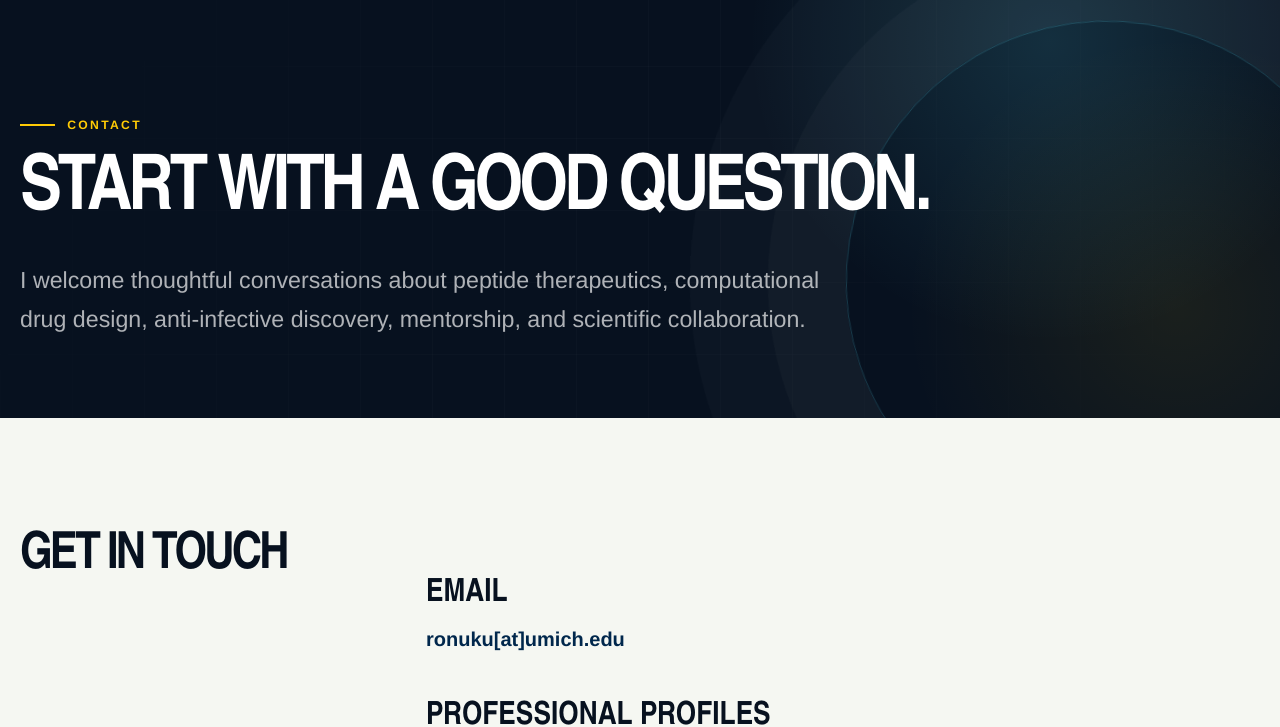
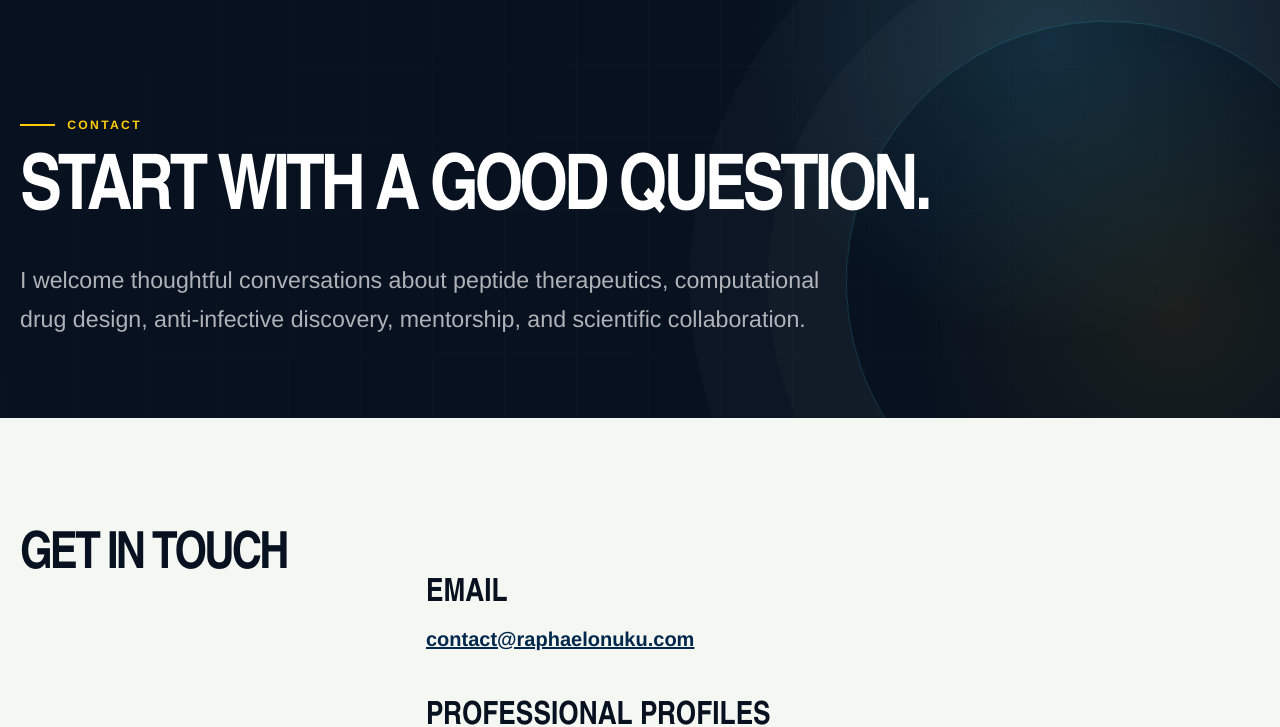
Before and after one commit to raphaelonuku/raphaelonuku.github.io, a website: page contact/index.html in a window 1280 px wide. Shown: the part 78-805 px from the top of the page. Drawn offline with Linux system fonts and the light colour scheme.

Commit message:
Add branded email identity

```diff
--- a/contact/index.html
+++ b/contact/index.html
@@ -24,7 +24,7 @@
         <h2>Get in touch</h2>
         <div class="prose">
           <h3 id="contact-email">Email</h3>
-          <p class="contact-email">ronuku[at]umich.edu</p>
+          <p class="contact-email"><a href="mailto:contact@raphaelonuku.com">contact@raphaelonuku.com</a></p>
           <h3>Professional profiles</h3>
           <div class="profile-list" aria-label="Professional profiles">
             <a href="https://scholar.google.com/citations?user=BeNWFb0AAAAJ&amp;hl=en"><img src="../assets/icons/scholar.svg" alt="">Google Scholar</a>
```
Also changed, not shown: assets/email-signature-logo.png (added), dist/assets/email-signature-logo.png (added), dist/contact/index.html.
